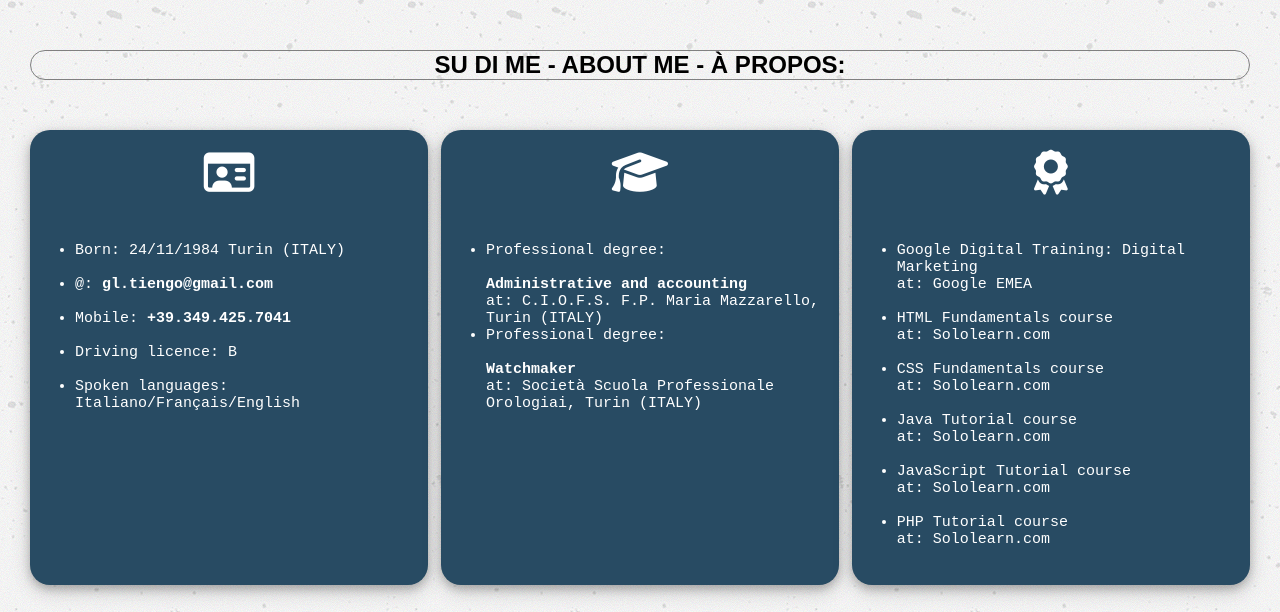
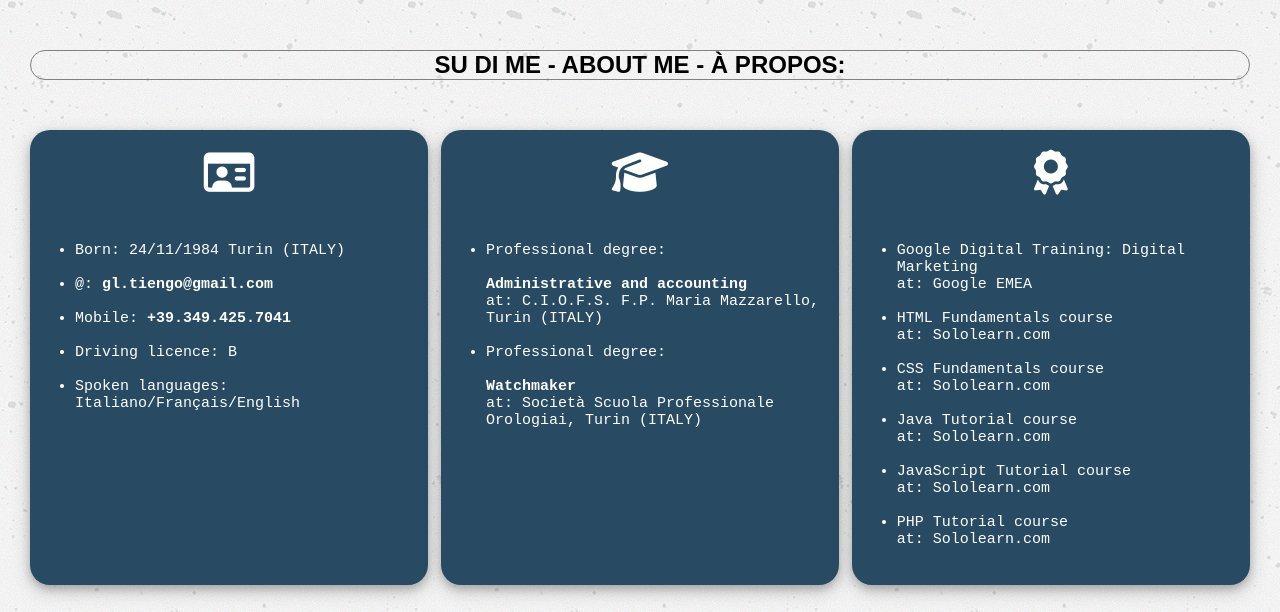
Before and after one commit to Gian1984/My-CV, a plain HTML site: page index.html in a window 1280 px wide. Shown: the part 157-769 px from the top of the page. Drawn offline with Linux system fonts and the light colour scheme.

Commit message:
modify lyout

```diff
--- a/index.html
+++ b/index.html
@@ -43,7 +43,7 @@
             <p style="text-align: center;"><i class="fas fa-graduation-cap fa-3x center"></i></p>
             <br>
             <ul>
-                <li>Professional degree:<br><br><b>Administrative and accounting</b><br>at: C.I.O.F.S. F.P. Maria Mazzarello, Turin (ITALY)<br></li>
+                <li>Professional degree:<br><br><b>Administrative and accounting</b><br>at: C.I.O.F.S. F.P. Maria Mazzarello, Turin (ITALY)<br><br></li>
 
                 <li>Professional degree:<br><br><b>Watchmaker</b><br>at: Società Scuola Professionale Orologiai, Turin (ITALY)<br></li>
 
```
